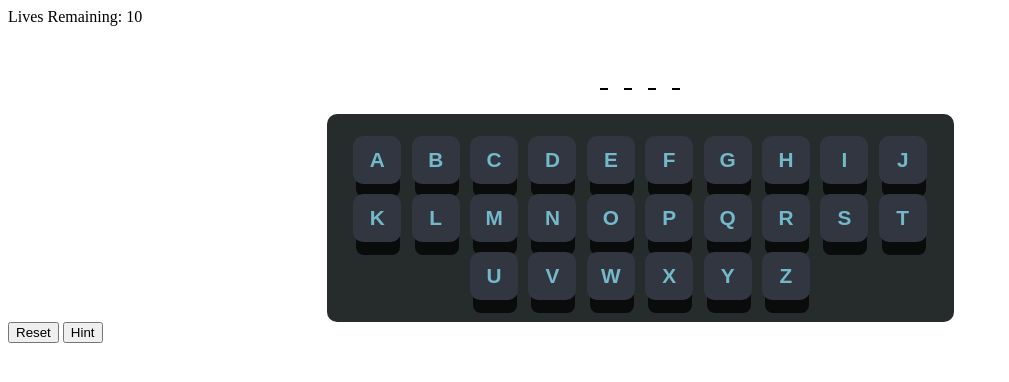
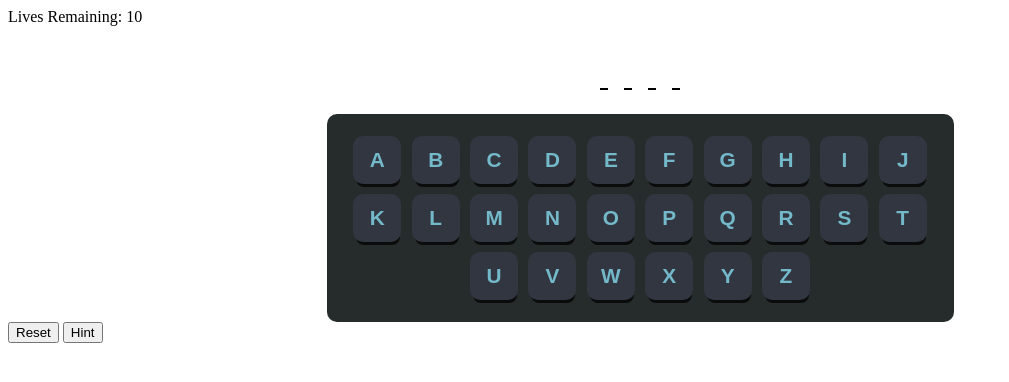
Before and after one commit to JVJS1/hangman, a plain HTML site: page index.html in a window 1280 px wide. Shown: the whole page, without its empty margins (0-1009 px from the left). Drawn offline with Linux system fonts and the light colour scheme.

Commit message:
fix keys shadow

```diff
--- a/css/style.css
+++ b/css/style.css
@@ -28,7 +28,7 @@ margin: 0 auto;
     font-weight: bold;
     font-size: 1.3em;
     border: none;
-    box-shadow: 1px 15px 0px -2px rgba(0, 0, 0, 0.75);
+    box-shadow: 1px 5px 0px -2px rgba(0, 0, 0, 0.75);
     cursor: pointer;
 }
 
```
